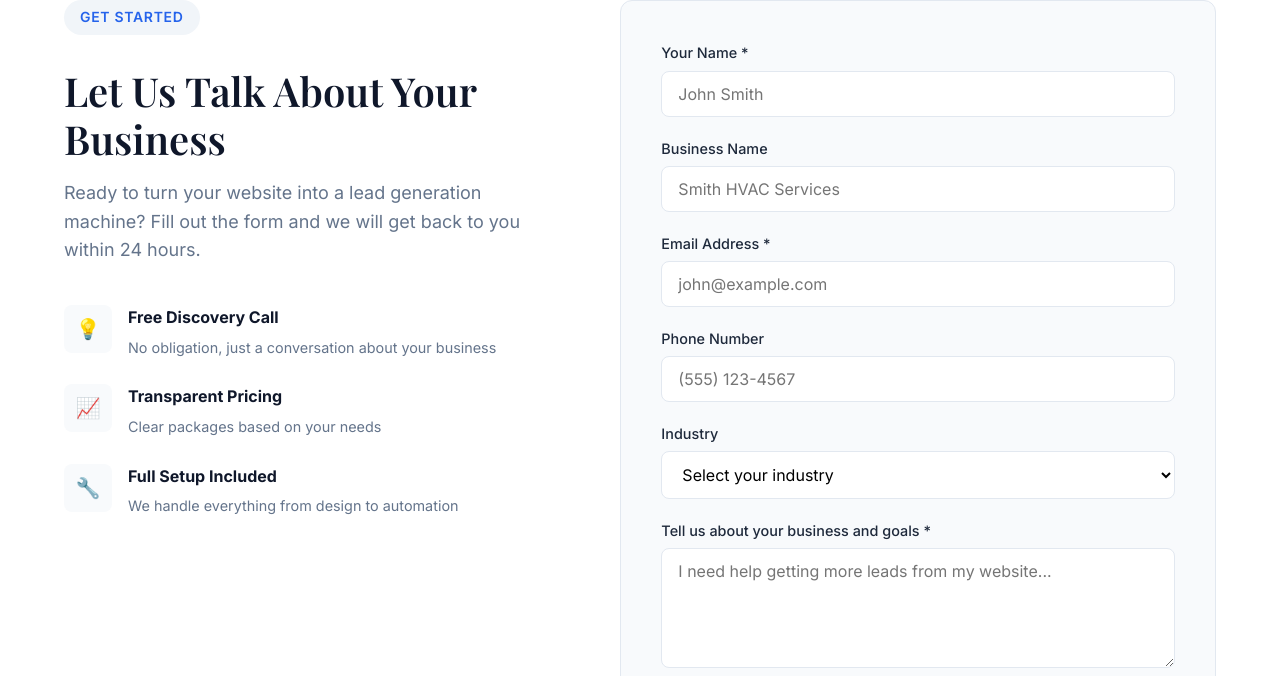
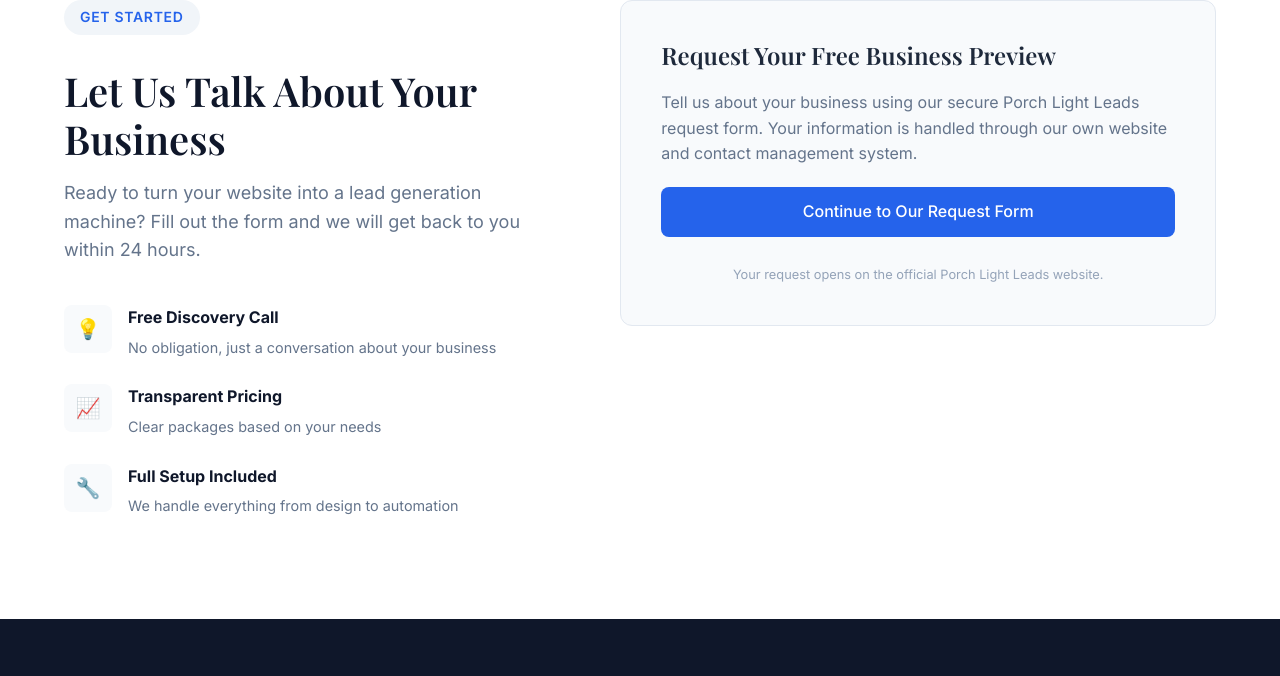
Before and after one commit to fromedia/porchlight-leads, a website: page pages/index.html in a window 1280 px wide. Shown: the part 5249-5925 px from the top of the page. Drawn offline with nearby package versions, Linux system fonts and the light colour scheme; files that its build step writes are made by us from their sources; files whose address does not match are found by name.

```diff
--- a/pages/index.html
+++ b/pages/index.html
@@ -362,46 +362,11 @@
                     </div>
                 </div>
                 <div class="contact-form-wrapper">
-                    <form class="contact-form" id="contactForm">
-                        <div class="form-group">
-                            <label for="name">Your Name *</label>
-                            <input type="text" id="name" name="name" required placeholder="John Smith">
-                        </div>
-                        <div class="form-group">
-                            <label for="business">Business Name</label>
-                            <input type="text" id="business" name="business" placeholder="Smith HVAC Services">
-                        </div>
-                        <div class="form-group">
-                            <label for="email">Email Address *</label>
-                            <input type="email" id="email" name="email" required placeholder="john@example.com">
-                        </div>
-                        <div class="form-group">
-                            <label for="phone">Phone Number</label>
-                            <input type="tel" id="phone" name="phone" placeholder="(555) 123-4567">
-                        </div>
-                        <div class="form-group">
-                            <label for="industry">Industry</label>
-                            <select id="industry" name="industry">
-                                <option value="">Select your industry</option>
-                                <option value="home-services">Home Services (HVAC, Plumbing, etc.)</option>
-                                <option value="professional">Professional Services</option>
-                                <option value="health">Health & Wellness</option>
-                                <option value="real-estate">Real Estate</option>
-                                <option value="retail">Retail / Restaurant</option>
-                                <option value="other">Other</option>
-                            </select>
-                        </div>
-                        <div class="form-group">
-                            <label for="message">Tell us about your business and goals *</label>
-                            <textarea id="message" name="message" rows="4" required placeholder="I need help getting more leads from my website..."></textarea>
-                        </div>
-                        <button type="submit" class="btn btn-primary btn-full">Send Message</button>
-                        <p class="form-note">We respect your privacy. Your information will never be shared.</p>
-                    </form>
-                    <div class="form-success" id="formSuccess">
-                        <div class="success-icon">&#10003;</div>
-                        <h3>Thank You!</h3>
-                        <p>We have received your message and will get back to you within 24 hours.</p>
+                    <div class="contact-form" id="contactForm">
+                        <h3>Request Your Free Business Preview</h3>
+                        <p>Tell us about your business using our secure Porch Light Leads request form. Your information is handled through our own website and contact management system.</p>
+                        <a href="https://getporchlightleads.com/start-free-trial/" class="btn btn-primary btn-full">Continue to Our Request Form</a>
+                        <p class="form-note">Your request opens on the official Porch Light Leads website.</p>
                     </div>
                 </div>
             </div>
```
